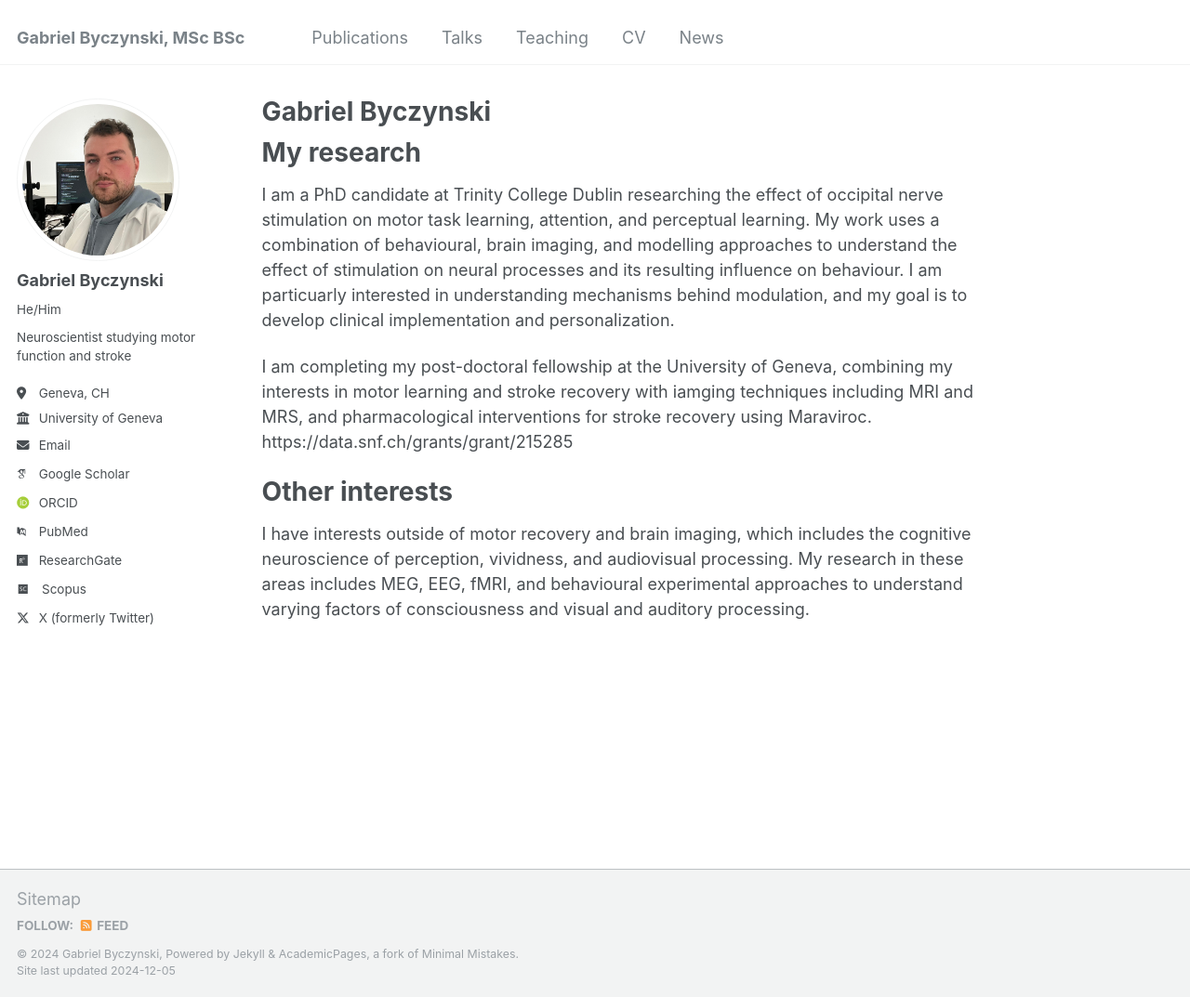
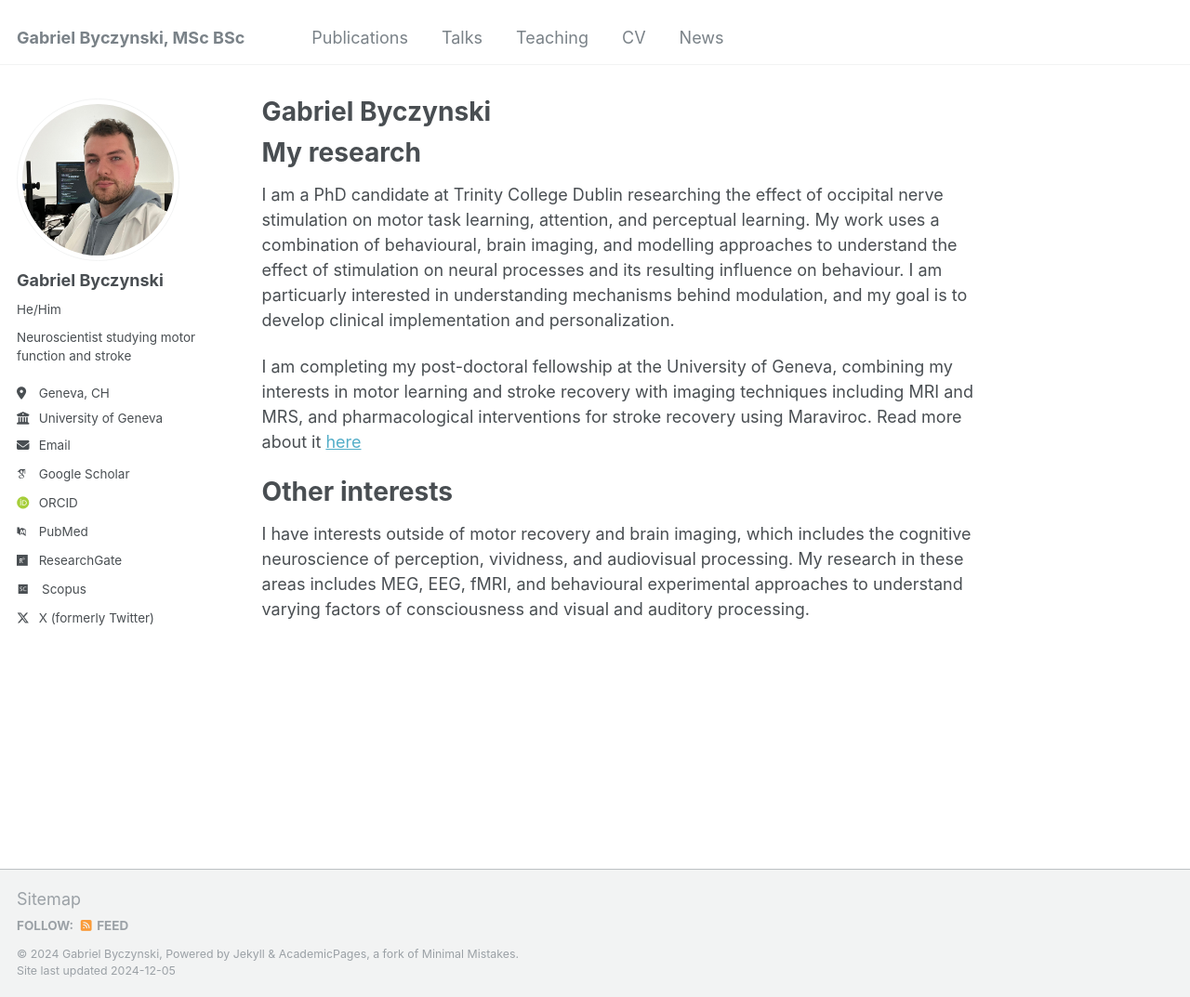
Before and after one commit to gabebyczynski/gabebyczynski.github.io, a Jekyll site: the page built from _pages/about.md, in a window 1280 px wide and 1073 px high. Shown: the whole window at 93% size. Built offline with Jekyll 4.4.1, drawn with Linux system fonts in a browser that asks for light colours; some web fonts are replaced.

Commit message:
Update about.md

```diff
--- a/_pages/about.md
+++ b/_pages/about.md
@@ -11,7 +11,7 @@ My research
 ======
 I am a PhD candidate at Trinity College Dublin researching the effect of occipital nerve stimulation on motor task learning, attention, and perceptual learning. My work uses a combination of behavioural, brain imaging, and modelling approaches to understand the effect of stimulation on neural processes and its resulting influence on behaviour. I am particuarly interested in understanding mechanisms behind modulation, and my goal is to develop clinical implementation and personalization.
 
-I am completing my post-doctoral fellowship at the University of Geneva, combining my interests in motor learning and stroke recovery with iamging techniques including MRI and MRS, and pharmacological interventions for stroke recovery using Maraviroc. https://data.snf.ch/grants/grant/215285
+I am completing my post-doctoral fellowship at the University of Geneva, combining my interests in motor learning and stroke recovery with imaging techniques including MRI and MRS, and pharmacological interventions for stroke recovery using Maraviroc. Read more about it [here]([https://data.snf.ch/grants/grant/215285])
 
 
 Other interests
```
